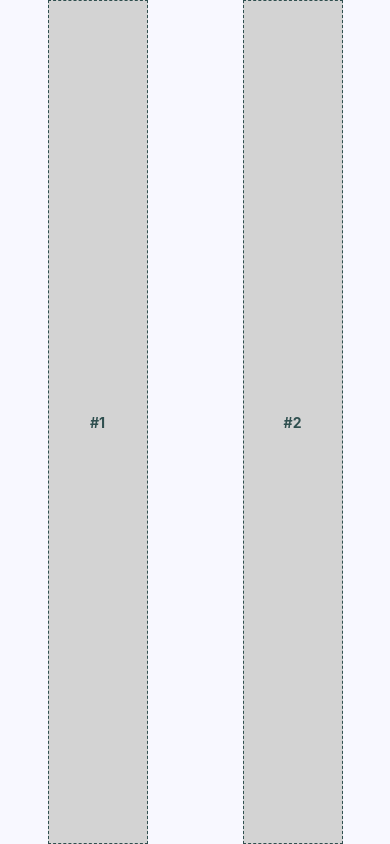
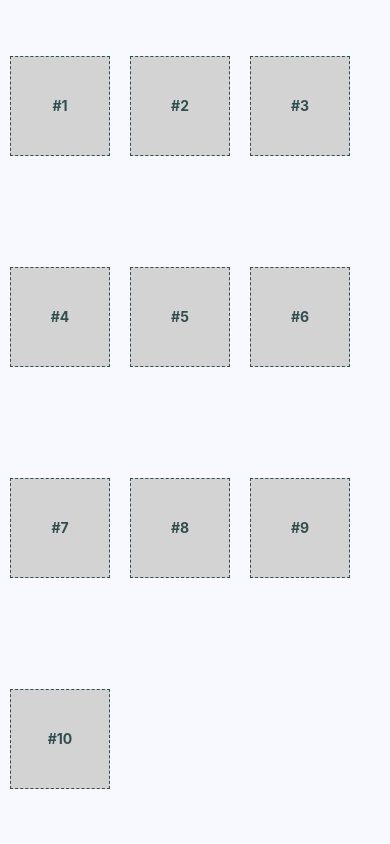
Before and after one commit to renegmed/reac-reac-natv, a React Native app in the folder ch14-kickstart/: screen / in a window 390 px wide. Built offline with nearby package versions, Linux system fonts and the light colour scheme.

Commit message:
ch14 - flexible grids

```diff
--- a/ch14-kickstart/App.js
+++ b/ch14-kickstart/App.js
@@ -1,14 +1,17 @@
 import styles from './styles';
 import React from 'react';
-import { View, Text } from 'react-native';
+import { View, StatusBar } from 'react-native';
 import Box from './Box';
 
-// Renders a single row with two boxes that stretch
-// from top to bottom.
+// An array of 10 numbers, representing the grid
+// sections to render.
+const boxes = new Array(10).fill(null).map( (v, i) => i + 1);
+
 
 export default() => (
   <View style={styles.container} >
-    <Box>#1</Box>
-    <Box>#2</Box>
+    <StatusBar hidden={false} />
+    { /* Renders 10 "<Box>" sections */}
+    { boxes.map(i => <Box key={i}>#{i}</Box>)}
   </View>
 );
--- a/ch14-kickstart/styles.js
+++ b/ch14-kickstart/styles.js
@@ -4,8 +4,8 @@
     container: {
         flex: 1,
         flexDirection: 'row',
+        flexWrap: 'wrap',
         alignItems: 'center',
-        justifyContent: 'space-around',
         backgroundColor: 'ghostwhite',
         ...Platform.select({
             ios: { paddingTop: 20 },
@@ -13,14 +13,15 @@
         })
     },
     box: {
+        height: 100,
         width: 100,
         justifyContent: 'center',
-        alignSelf: 'stretch',
         alignItems: 'center',
         backgroundColor: 'lightgray',
         borderWidth: 1,
         borderStyle: 'dashed',
-        borderColor: 'darkslategray'
+        borderColor: 'darkslategray',
+        margin: 10
     },
     boxText: {
         color: 'darkslategray',
```
